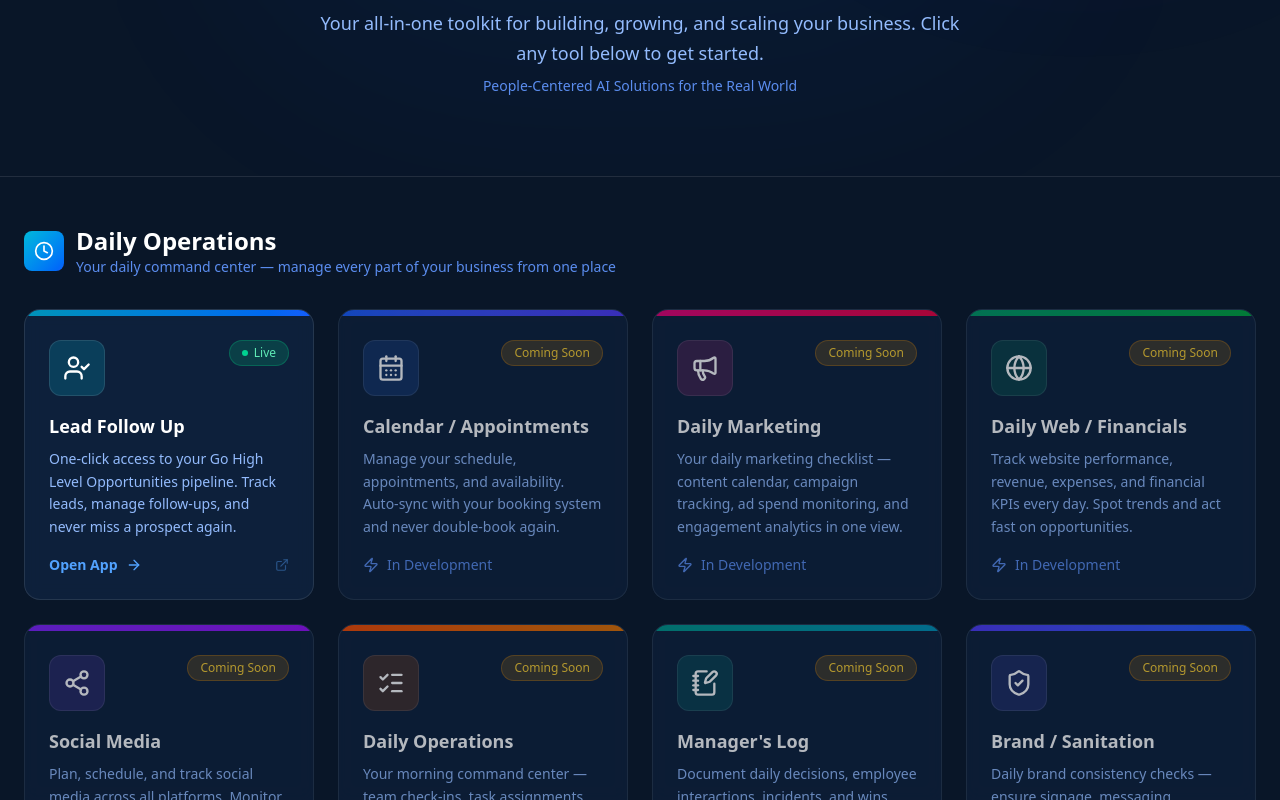
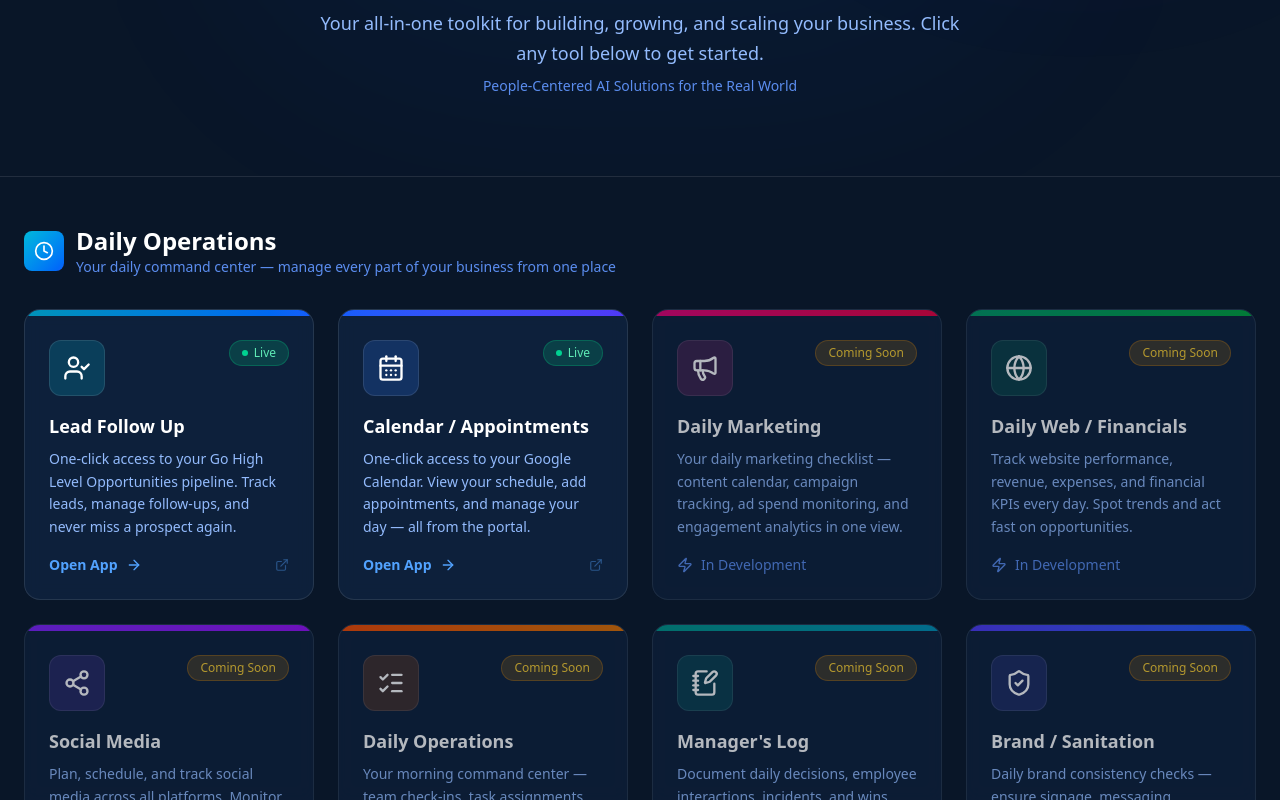
Before and after one commit to BrettLechtenbrerg/Masters-Edge-Portal, a Next.js app: page / in a window 1280 px wide. Shown: the part 426-1226 px from the top of the page. Built offline with nearby package versions, Linux system fonts and the light colour scheme.

Commit message:
Update Calendar/Appointments card to live status with Vercel URL

```diff
--- a/src/app/page.tsx
+++ b/src/app/page.tsx
@@ -54,12 +54,12 @@ const apps: AppCard[] = [
   {
     name: "Calendar / Appointments",
     description:
-      "Manage your schedule, appointments, and availability. Auto-sync with your booking system and never double-book again.",
+      "One-click access to your Google Calendar. View your schedule, add appointments, and manage your day — all from the portal.",
     icon: CalendarDays,
-    url: "#",
+    url: "https://tsai-calendar.vercel.app",
     gradient: "from-blue-600 to-indigo-600",
     iconBg: "bg-blue-500/20",
-    status: "coming-soon",
+    status: "live",
     tier: "daily-ops",
   },
   {
```
